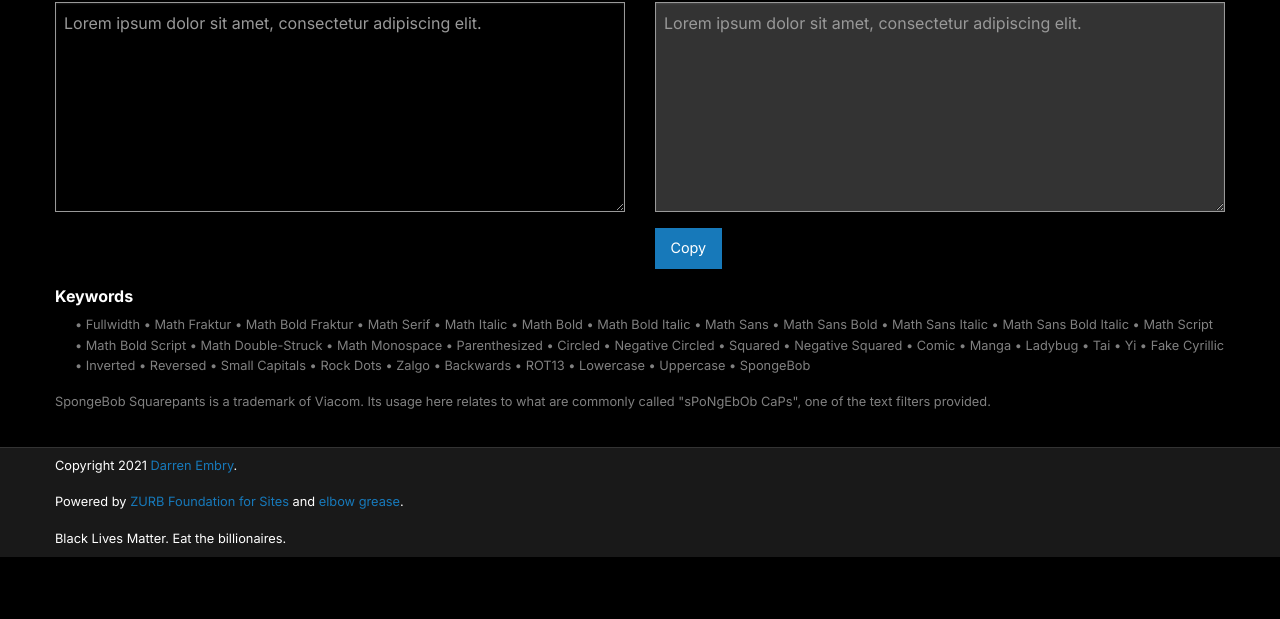
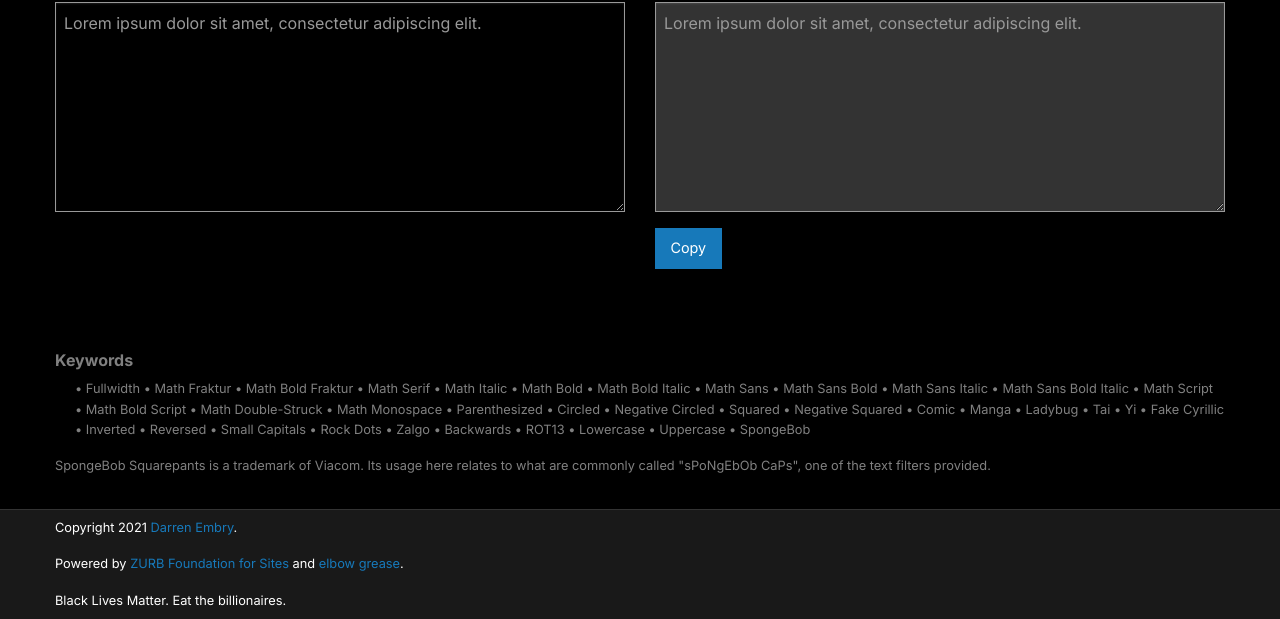
Before and after one commit to dse/text-converter, a website: page docs/index.html in a window 1280 px wide. Shown: the part 243-862 px from the top of the page. Before the commit the page ends 800 px from the top, so only its background shows below. Drawn offline with Linux system fonts and the light colour scheme.

Commit message:
style tweaks

```diff
--- a/docs/index.html
+++ b/docs/index.html
@@ -81,10 +81,12 @@
                                 </div>
                             </div>
                         </form>
+
+                        <div style="font-size: 80%; opacity: 0.5; padding-top: 4rem;">
                             <h2 class="h6">
                                 Keywords
                             </h2>
-                        <ul class="keywords" style="font-size: 80%;">
+                            <ul class="keywords">
                                 <li>Fullwidth</li>
                                 <li>Math Fraktur</li>
                                 <li>Math Bold Fraktur</li>
@@ -122,11 +124,11 @@
                                 <li>Uppercase</li>
                                 <li>SpongeBob</li>
                             </ul>
-
-                        <p style="font-size: 80%; opacity: 50%;">
+                            <p>
                                 SpongeBob Squarepants is a trademark of Viacom.  Its usage here relates to what are commonly called "sPoNgEbOb CaPs", one of the
                                 text filters provided.
                             </p>
+                        </div>
 
                     </div>
                 </div>
--- a/scss/styles.scss
+++ b/scss/styles.scss
@@ -44,7 +44,6 @@ body {
 }
 ul.keywords {
     list-style: none; padding-left: 0;
-    opacity: 50%;
     > li {
         &::before {
             content: '•\a0';
```
Also changed, not shown: docs/css/main.css, docs/css/main.min.css. Lines whose indentation alone changed are shown as unchanged.
